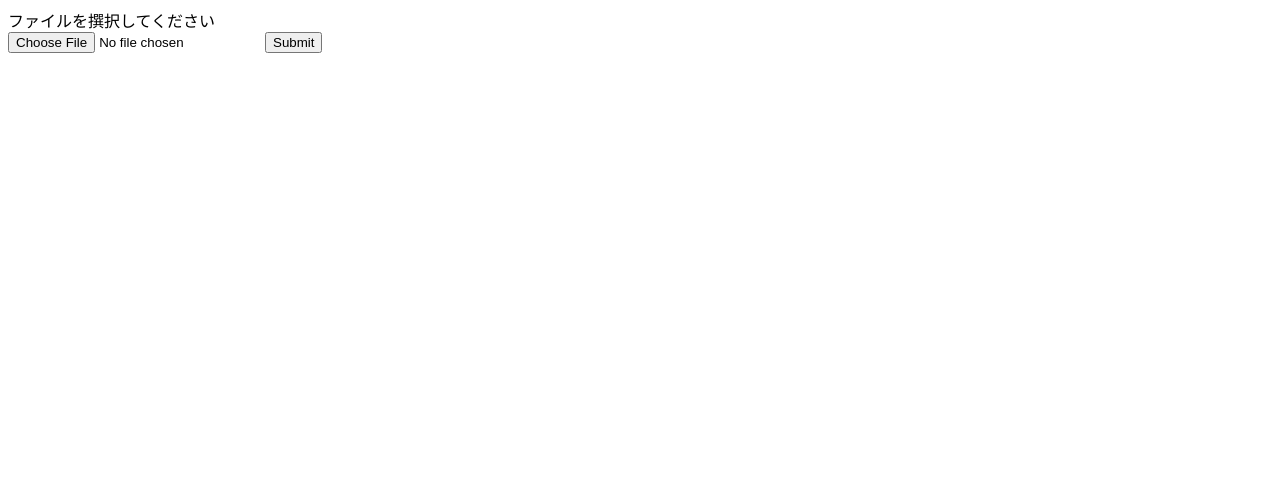
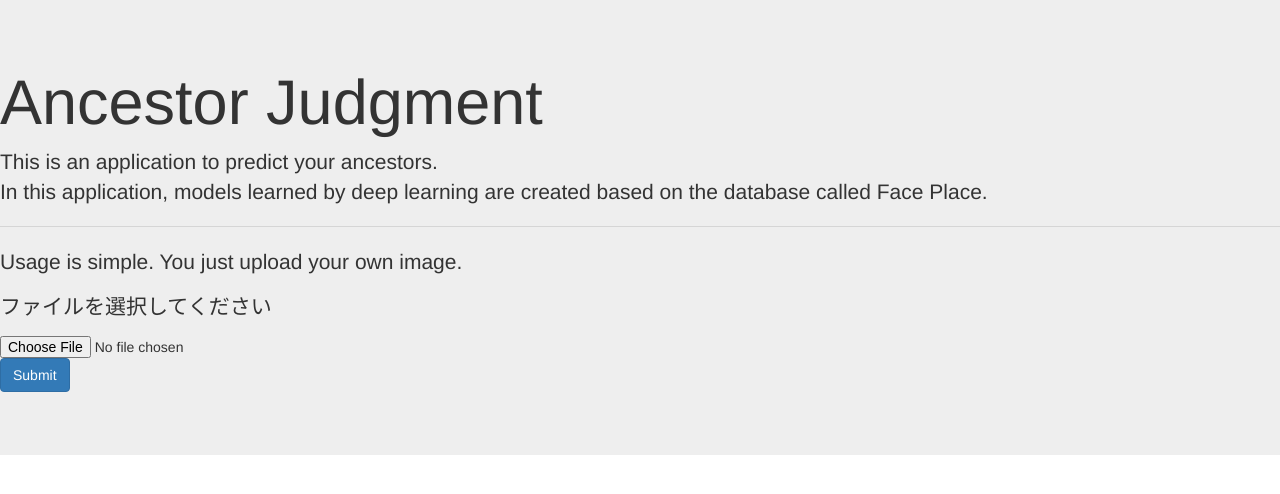
Before and after one commit to ta1m1kam/Ancestor_judgment, a Flask app: page / in a window 1280 px wide. Shown: the top 494 px of the page. Run offline with Flask 2, Linux system fonts and the light colour scheme; some libraries are stand-ins or nearby versions.

Commit message:
flaskアプリにbootstrap追加

```diff
--- a/Ancestor_judgment/app/templates/index.html
+++ b/Ancestor_judgment/app/templates/index.html
@@ -3,16 +3,29 @@
 <head>
   <meta charset="UTF-8">
   <title>Predict Race</title>
+  <link rel="stylesheet" href="//maxcdn.bootstrapcdn.com/bootstrap/3.2.0/css/bootstrap.min.css">
 </head>
 <body>
+  <div class="jumbotron">
+    <h1 class="display-3">Ancestor Judgment</h1>
+    <p class="lead">This is an application to predict your ancestors. <br>
+      In this application, models learned by deep learning are created based on the database called Face Place.</p>
+    <hr class="my-4">
+    <p>Usage is simple. You just upload your own image.</p>
+    <p class="lead">
     {% if predict %}
     <img src="{{filepath}}" border="1"> predict:{{predict}} <br>
     <hr>
     {% endif %}
-  ファイルを撰択してください<br>
+    ファイルを選択してください<br>
+    <p class="lead">
       <form action="./" method = "POST" enctype = "multipart/form-data">
-    <input type="file" name="file"/>
-    <input type="submit">
+        <input type="file" name="file" />
+        <input type="submit" class="btn btn-primary" />
       </form>
+    </p>
+  </div>
+  <script src="//ajax.googleapis.com/ajax/libs/jquery/1.11.1/jquery.min.js"></script>
+  <script src="//maxcdn.bootstrapcdn.com/bootstrap/3.2.0/js/bootstrap.min.js"></script>
 </body>
 </html>
```
Lines whose indentation alone changed are shown as unchanged.
